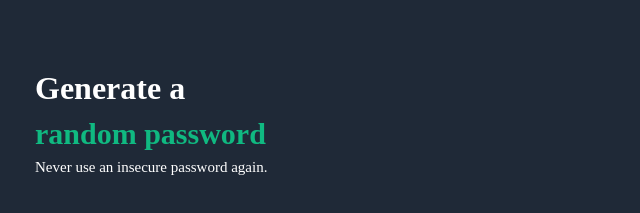
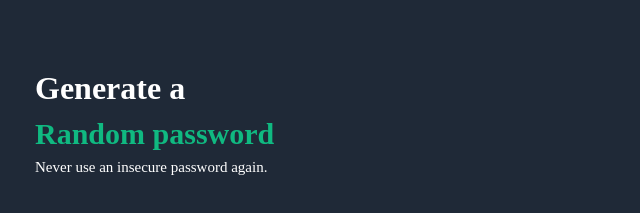
Before and after one commit to xander-kazanski/password-generator, a website built with Vite: page index.html in a window 1280 px wide. Shown: the top 213 px of the page, 0-640 px from the left. Built offline with nearby package versions, Linux system fonts and the light colour scheme.

Commit message:
fix capatalize

```diff
--- a/index.html
+++ b/index.html
@@ -6,7 +6,7 @@
         <div class="widget">
             <div class="container">
                 <h1 class="title">Generate a</h1>
-                <h2 class="subtitle">random password</h2>
+                <h2 class="subtitle">Random password</h2>
                 <p class="desc">Never use an insecure password again.</p>
                 <button id="generate-btn" class="btn">Generate passwords</button>
             </div>
```
